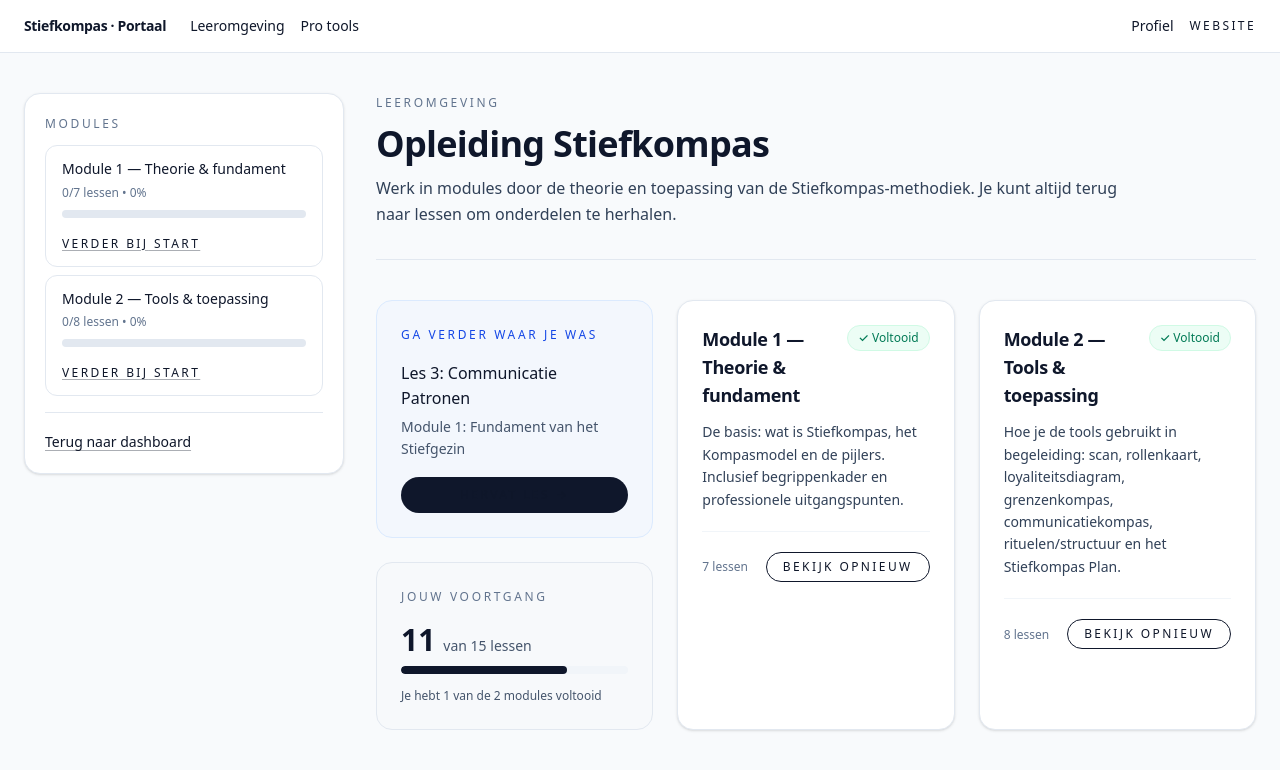
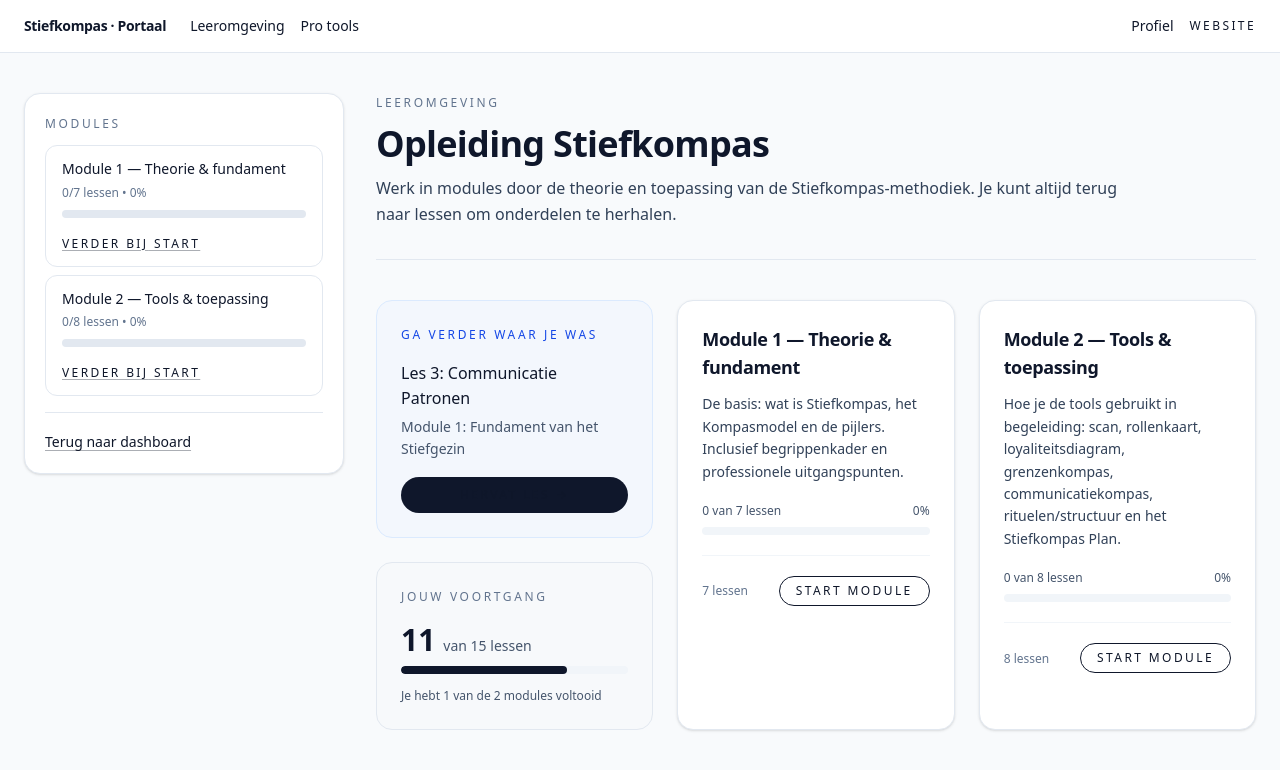
Before and after one commit to joostrijksen/stiefkompas, a Next.js app: page /portaal/leren in a window 1280 px wide. Shown: the top 770 px of the page. Built offline with nearby package versions, Linux system fonts and the light colour scheme.

Commit message:
Fix TS typing for module progress on leren home

```diff
--- a/app/(portaal)/portaal/leren/page.tsx
+++ b/app/(portaal)/portaal/leren/page.tsx
@@ -1,16 +1,25 @@
 import Link from "next/link";
 import { modules } from "./_content";
 
-// TODO: Deze data moet je later ophalen uit je Supabase database
-// Voorbeeld query: SELECT * FROM lesson_progress WHERE user_id = $1
-const mockProgressData = {
+type Progress = { completed: number; total: number };
+
+// TODO: Later ophalen uit Supabase (lesson_progress per user)
+const mockProgressData: Record<string, Progress> = {
   "module-1": { completed: 3, total: 5 },
   "module-2": { completed: 0, total: 4 },
   "module-3": { completed: 8, total: 8 },
 };
 
+type LastViewed = {
+  moduleSlug: string;
+  moduleTitle: string;
+  lessonSlug: string;
+  lessonTitle: string;
+  url: string;
+};
+
 // TODO: Ook dit ophalen uit database - laatste bekeken les
-const mockLastViewed = {
+const mockLastViewed: LastViewed = {
   moduleSlug: "module-1",
   moduleTitle: "Module 1: Fundament van het Stiefgezin",
   lessonSlug: "les-3",
@@ -21,6 +30,19 @@ const mockLastViewed = {
 export default function LerenHomePage() {
   const moduleProgress = mockProgressData;
   const lastViewed = mockLastViewed;
+
+  const totalLessons = modules.reduce((acc, m) => acc + m.lessons.length, 0);
+  const totalCompletedLessons = Object.values(moduleProgress).reduce(
+    (acc, p) => acc + p.completed,
+    0
+  );
+
+  const overallPercent =
+    totalLessons > 0 ? Math.round((totalCompletedLessons / totalLessons) * 100) : 0;
+
+  const completedModulesCount = Object.values(moduleProgress).filter(
+    (p) => p.total > 0 && p.completed === p.total
+  ).length;
 
   return (
     <div className="space-y-10">
@@ -72,23 +94,21 @@ export default function LerenHomePage() {
               <div>
                 <div className="flex items-baseline gap-2 mb-2">
                   <span className="text-3xl font-semibold text-slate-900 tabular-nums">
-                    {Object.values(moduleProgress).reduce((acc, m) => acc + m.completed, 0)}
+                    {totalCompletedLessons}
                   </span>
-                  <span className="text-sm text-slate-600">
-                    van {modules.reduce((acc, m) => acc + m.lessons.length, 0)} lessen
-                  </span>
+                  <span className="text-sm text-slate-600">van {totalLessons} lessen</span>
                 </div>
+
                 <div className="h-2 w-full bg-slate-100 rounded-full overflow-hidden">
                   <div
                     className="h-full bg-slate-900 rounded-full transition-all duration-500"
-                    style={{
-                      width: `${Math.round((Object.values(moduleProgress).reduce((acc, m) => acc + m.completed, 0) / modules.reduce((acc, m) => acc + m.lessons.length, 0)) * 100)}%`
-                    }}
+                    style={{ width: `${overallPercent}%` }}
                   />
                 </div>
               </div>
+
               <p className="text-xs text-slate-600 leading-relaxed">
-                Je hebt {Object.values(moduleProgress).filter((m) => m.completed === m.total).length} van de {modules.length} modules voltooid
+                Je hebt {completedModulesCount} van de {modules.length} modules voltooid
               </p>
             </div>
           </div>
@@ -97,51 +117,53 @@ export default function LerenHomePage() {
         {/* Right Column - Modules */}
         <section className="lg:col-span-2 grid gap-6 sm:grid-cols-2">
           {modules.map((m) => {
-            const progress = moduleProgress[m.slug];
-            const progressPercent = progress
-              ? Math.round((progress.completed / progress.total) * 100)
-              : 0;
-            const isCompleted = progress?.completed === progress?.total;
-            const isStarted = progress && progress.completed > 0 && !isCompleted;
+            const progress = moduleProgress[m.slug]; // ✅ nu ok (Record<string, Progress>)
+            const completed = progress?.completed ?? 0;
+            const total = progress?.total ?? m.lessons.length;
+
+            const progressPercent =
+              total > 0 ? Math.round((completed / total) * 100) : 0;
+
+            const isCompleted = total > 0 && completed === total;
+            const isStarted = completed > 0 && !isCompleted;
 
             return (
               <div
                 key={m.slug}
                 className="rounded-2xl border border-slate-200 bg-white p-6 shadow-sm hover:shadow-md transition-all hover:border-slate-300"
               >
-                {/* Header with status badge */}
                 <div className="flex items-start justify-between gap-3 mb-3">
                   <h2 className="text-lg font-semibold text-slate-900 tracking-tight">
                     {m.title}
                   </h2>
-                  {isCompleted && (
+
+                  {isCompleted ? (
                     <span className="inline-flex items-center rounded-full bg-emerald-50 px-2.5 py-1 text-xs font-medium text-emerald-700 border border-emerald-100 whitespace-nowrap">
                       ✓ Voltooid
                     </span>
-                  )}
-                  {isStarted && (
+                  ) : isStarted ? (
                     <span className="inline-flex items-center rounded-full bg-blue-50 px-2.5 py-1 text-xs font-medium text-blue-700 border border-blue-100 whitespace-nowrap">
                       Bezig
                     </span>
-                  )}
+                  ) : null}
                 </div>
 
-                {/* Description */}
-                <p className="text-sm text-slate-700 leading-relaxed">
-                  {m.description}
-                </p>
+                <p className="text-sm text-slate-700 leading-relaxed">{m.description}</p>
 
                 {/* Progress Bar */}
-                {progress && progress.total > 0 && (
+                {total > 0 && (
                   <div className="mt-5">
                     <div className="flex items-center justify-between text-xs text-slate-600 mb-2">
-                      <span>{progress.completed} van {progress.total} lessen</span>
+                      <span>
+                        {completed} van {total} lessen
+                      </span>
                       <span className="font-medium tabular-nums">{progressPercent}%</span>
                     </div>
+
                     <div className="h-2 w-full bg-slate-100 rounded-full overflow-hidden">
                       <div
                         className={`h-full rounded-full transition-all duration-500 ${
-                          isCompleted ? 'bg-emerald-500' : 'bg-slate-900'
+                          isCompleted ? "bg-emerald-500" : "bg-slate-900"
                         }`}
                         style={{ width: `${progressPercent}%` }}
                       />
@@ -149,16 +171,16 @@ export default function LerenHomePage() {
                   </div>
                 )}
 
-                {/* Footer with lesson count and CTA */}
                 <div className="mt-5 pt-5 border-t border-slate-100 flex items-center justify-between">
                   <p className="text-xs text-slate-500 font-medium">
-                    {m.lessons.length} {m.lessons.length === 1 ? 'les' : 'lessen'}
+                    {m.lessons.length} {m.lessons.length === 1 ? "les" : "lessen"}
                   </p>
+
                   <Link
                     href={`/portaal/leren/${m.slug}`}
                     className="inline-flex items-center rounded-full border border-slate-900 px-4 py-1.5 text-xs font-medium uppercase tracking-[0.2em] text-slate-900 hover:bg-slate-900 hover:text-white transition-all"
                   >
-                    {isCompleted ? 'Bekijk opnieuw' : isStarted ? 'Ga verder' : 'Start module'}
+                    {isCompleted ? "Bekijk opnieuw" : isStarted ? "Ga verder" : "Start module"}
                   </Link>
                 </div>
               </div>
```
